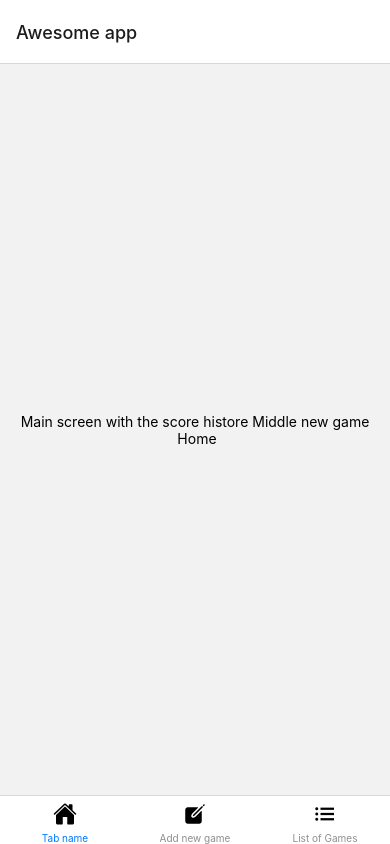
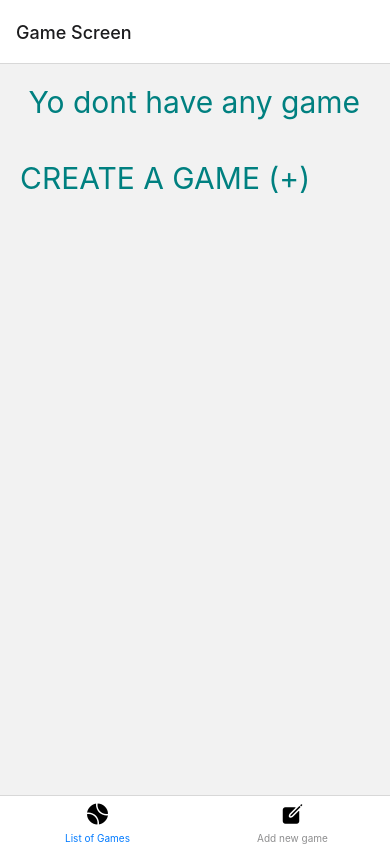
Before and after one commit to eliasdewan/React-native-Expo-application---Bowling-score-card, a React Native app: screen /ListView in a window 390 px wide. Built offline with nearby package versions, Linux system fonts and the light colour scheme.

Commit message:
layout change

```diff
--- a/App.js
+++ b/App.js
@@ -15,18 +15,14 @@ const Tab = createBottomTabNavigator();
 import { createNativeStackNavigator } from '@react-navigation/native-stack';
 const Stack = createNativeStackNavigator();
 
-
 function GameListNav({ navigation }) {
   const { state } = useContext(GameContext);
   useEffect(() => { navigation.setOptions({ tabBarBadge: state.length > 0 ? state.length : null }) }, [state])
-
-
   return (
     <Stack.Navigator initialRouteName='ListView'>
       <Stack.Screen name="ListView" component={GameList} options={{ title: "Game Screen" }} />
       <Stack.Screen name="EditGame" component={EditGame} />
       <Stack.Screen name="EndScore" component={EndScore} />
-
     </Stack.Navigator>)
 
 }
@@ -36,9 +32,12 @@ const App = () => {
   return (
     <GameProvider>
 
-      <NavigationContainer>
+      <NavigationContainer >
         <StatusBar style="auto" />
-        <Tab.Navigator>
+        <Tab.Navigator >
+
+
+          { /*
           <Tab.Screen
             name="Home"
             component={IndexScreen}
@@ -46,9 +45,20 @@ const App = () => {
               title: 'Awesome app', // Title at the top
               tabBarLabel: 'Tab name',// Home
               //tabBarIcon : () => { return (<Ionicons name="create" size={24} color="black" />) }
-              tabBarIcon: () => (<Ionicons name="home" size={24} color="black" />)
+              tabBarIcon: () => (<Ionicons name="tennisball" size={24} color="black" />)
             }}// Content and name are functional whats on the screen and name for naviagion
           />
+          */ }
+
+          <Tab.Screen name="List"
+
+            options={{
+              title: "Game window",
+              headerShown: false,
+              tabBarLabel: " List of Games",
+              tabBarIcon: () => (<Ionicons name="tennisball" size={24} color="black" />)
+            }}
+            component={GameListNav} />
 
           <Tab.Screen
             name="Add"
@@ -60,15 +70,7 @@ const App = () => {
               tabBarIcon: () => (<Ionicons name="create" size={24} color="black" />)
             }}
           />
-          <Tab.Screen name="List"
 
-            options={{
-              title: "Game window",
-              headerShown: false,
-              tabBarLabel: " List of Games",
-              tabBarIcon: () => (<Ionicons name="list" size={24} color="black" />)
-            }}
-            component={GameListNav} />
         </Tab.Navigator>
       </NavigationContainer>
     </GameProvider>
--- a/src/screens/componets/GameList.js
+++ b/src/screens/componets/GameList.js
@@ -16,7 +16,7 @@ const GameList = ({ navigation }) => {
                     <Text style={styles.goBack}> Yo dont have any game </Text>
                     <Pressable onPress={() => navigation.navigate('Add')}>
                         <Text style={styles.goBack}>
-                            GO BACK HOME
+                            CREATE A GAME (+)
                         </Text>
                     </Pressable>
                 </View>
```
